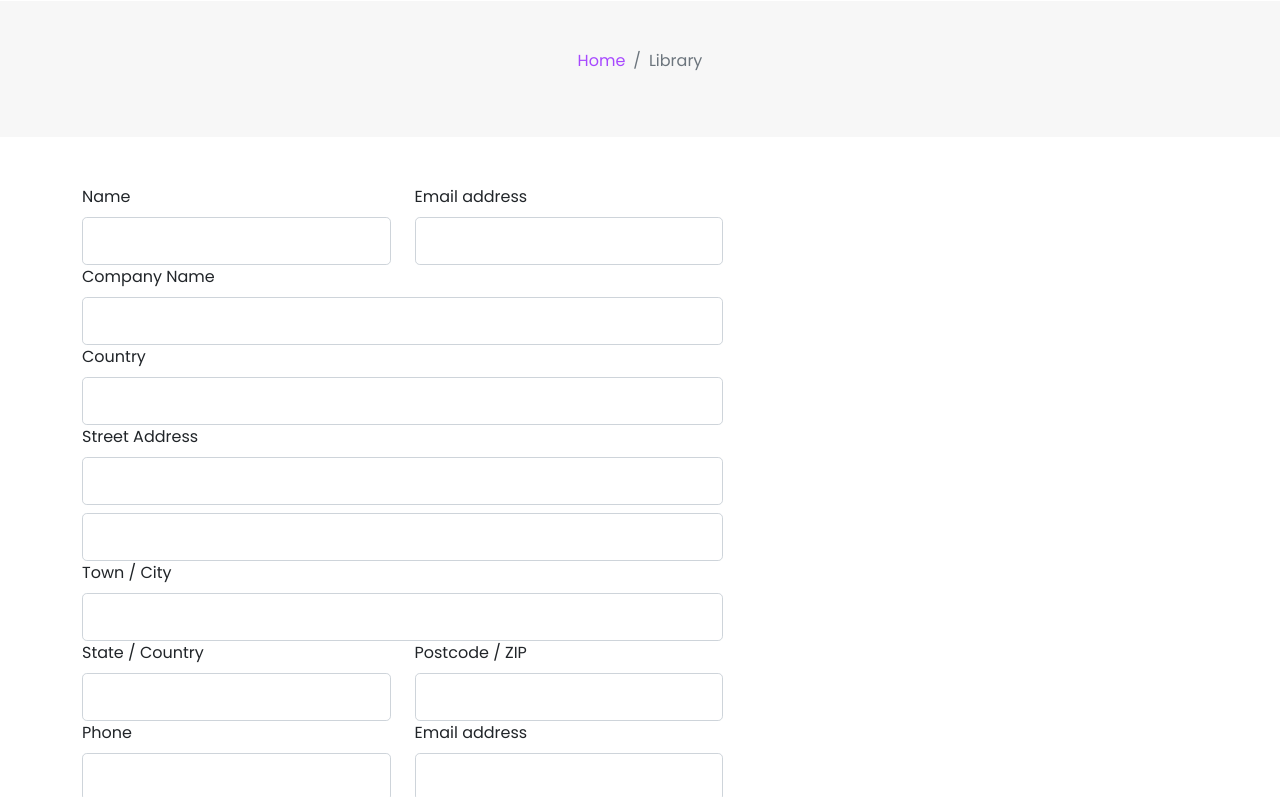
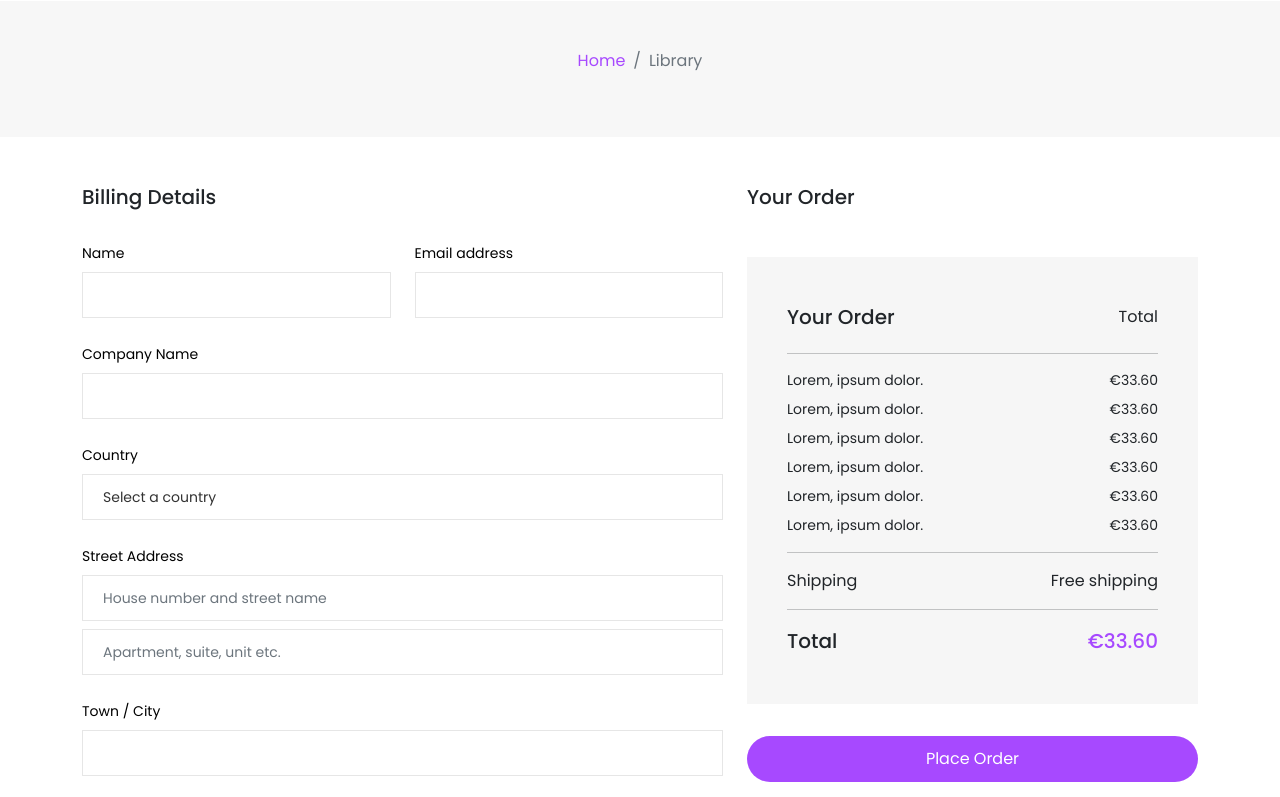
Before and after one commit to devTawhid/E-commerce-design, a website: page check-out.html in a window 1280 px wide. Shown: the part 136-933 px from the top of the page. Drawn offline with nearby package versions, Linux system fonts and the light colour scheme.

Commit message:
finished the checkout page

```diff
--- a/check-out.html
+++ b/check-out.html
@@ -291,82 +291,144 @@
     <div class="container">
         <div class="row py-5">
             <div class="col-7">
-                <form action="">
+
+                <h5>Billing Details</h5>
+
+                <form action="" class="checkout-form">
 
                     <div class="row">
 
-                        <div class="col-6">
+                        <div class="col-6 mt-4">
                             <label for="name" class="form-label">Name</label>
-                            <input id="name" type="text" class="form-control form-control-lg">
+                            <input type="text" class="form-control form-control-lg">
                         </div>
 
 
-                        <div class="col-6">
+                        <div class="col-6 mt-4">
                             <label for="name" class="form-label">Email address</label>
-                            <input id="name" type="text" class="form-control form-control-lg">
+                            <input type="text" class="form-control form-control-lg">
                         </div>
 
-                        <div class="col-12">
+                        <div class="col-12 mt-4">
                             <label for="name" class="form-label">Company Name</label>
-                            <input id="name" type="text" class="form-control form-control-lg">
+                            <input type="text" class="form-control form-control-lg">
                         </div>
 
 
-                        <div class="col-12">
+                        <div class="col-12 mt-4">
                             <label for="name" class="form-label">Country</label>
-                            <input id="name" type="text" class="form-control form-control-lg">
+                            <select class="form-control form-control-lg">
+                                <option>Select a country</option>
+                                <option>Azerbaijan</option>
+                                <option>Bahamas</option>
+                                <option>Bahrain</option>
+                                <option>Bangladesh</option>
+                                <option>Barbados</option>
+                            </select>
                         </div>
 
 
-                        <div class="col-12">
+                        <div class="col-12 mt-4">
                             <label for="name" class="form-label">Street Address</label>
-                            <input id="name" type="text" class="form-control form-control-lg">
-                            <input id="name" type="text" class="mt-2 form-control form-control-lg">
+                            <input placeholder="House number and street name" id="name" type="text" class="form-control form-control-lg">
+                            <input placeholder="Apartment, suite, unit etc." type="text" class="mt-2 form-control form-control-lg">
                         </div>
 
 
-                        <div class="col-12">
+                        <div class="col-12 mt-4">
                             <label for="name" class="form-label">Town / City</label>
-                            <input id="name" type="text" class="form-control form-control-lg">
+                            <input type="text" class="form-control form-control-lg">
                         </div>
 
 
-                        <div class="col-6">
+                        <div class="col-6 mt-4">
                             <label for="name" class="form-label">State / Country</label>
-                            <input id="name" type="text" class="form-control form-control-lg">
+                            <input type="text" class="form-control form-control-lg">
                         </div>
 
 
-                        <div class="col-6">
+                        <div class="col-6 mt-4">
                             <label for="name" class="form-label">Postcode / ZIP</label>
-                            <input id="name" type="text" class="form-control form-control-lg">
+                            <input type="text" class="form-control form-control-lg">
                         </div>
 
 
-                        <div class="col-6">
+                        <div class="col-6 mt-4">
                             <label for="name" class="form-label">Phone</label>
-                            <input id="name" type="text" class="form-control form-control-lg">
+                            <input type="text" class="form-control form-control-lg">
                         </div>
 
 
-                        <div class="col-6">
+                        <div class="col-6 mt-4">
                             <label for="name" class="form-label">Email address</label>
-                            <input id="name" type="text" class="form-control form-control-lg">
+                            <input type="text" class="form-control form-control-lg">
                         </div>
 
+                        <h5 class="mt-4">Additional notes</h5>
 
-                        <div class="col-12">
+                        <div class="col-12 mt-4">
                             <label for="name" class="form-label">Order Notes</label>
-                            <textarea name="" id="" cols="77" rows="4"></textarea>
+                            <textarea id="" cols="77" rows="4" value="" class="form-control" placeholder="Notes about your order, e.g. special notes for delivery."></textarea>
                         </div>
-
 
 
                     </div><!--row-->
 
                 </form>
             </div><!--col-7-->
+
             <div class="col-5">
+
+                <h5 class="mb-5">Your Order</h5>
+
+                <div class="Woocheckout-wrapper px-3 py-5">
+                    <div class="container">
+                        <div class="WooOrderdProductList">
+                            <div class="WooOrderdProductList__header">
+                                <h5>Your Order</h5>
+                                <span>Total</span>
+                            </div>
+                            <hr>
+                            <ul class="WooOrderdProductList__list">
+                                <li class="list my-2">
+                                    <span>Lorem, ipsum dolor.</span>
+                                    <span>€33.60</span>
+                                </li>
+                                <li class="list my-2">
+                                    <span>Lorem, ipsum dolor.</span>
+                                    <span>€33.60</span>
+                                </li>
+                                <li class="list my-2">
+                                    <span>Lorem, ipsum dolor.</span>
+                                    <span>€33.60</span>
+                                </li>
+                                <li class="list my-2">
+                                    <span>Lorem, ipsum dolor.</span>
+                                    <span>€33.60</span>
+                                </li>
+                                <li class="list my-2">
+                                    <span>Lorem, ipsum dolor.</span>
+                                    <span>€33.60</span>
+                                </li>
+                                <li class="list my-2">
+                                    <span>Lorem, ipsum dolor.</span>
+                                    <span>€33.60</span>
+                                </li>
+                            </ul>
+                            <hr>
+                            <div class="WooOrderdProductList__shipping">
+                                <span>Shipping</span>
+                                <span>Free shipping</span>
+                            </div>
+                            <hr>
+                            <div class="WooOrderdProductList__total">
+                                <span>Total</span>
+                                <span class="Wootext-primary">€33.60</span>
+                            </div>
+                        </div>
+                    </div>
+                </div>
+                <button class="WooProduct__info__action--cart check-out-button">Place Order</button>
             </div><!--col-5-->
         </div>
     </div>
--- a/scss/_check-out.scss
+++ b/scss/_check-out.scss
@@ -0,0 +1,68 @@
+.checkout-form {
+  input,
+  textarea,
+  select {
+    font-size: 14px;
+    padding-right: 10px;
+    line-height: 28px;
+    padding-left: 20px;
+    color: #333;
+    border-radius: 0;
+    border: 1px solid #e6e6e6;
+    background: transparent none repeat scroll 0 0;
+  }
+  label {
+    font-size: 14px;
+    font-style: normal;
+    line-height: 24px;
+    margin: 0 0 7px;
+    color: #000;
+  }
+  textarea {
+    width: 100%;
+  }
+}
+
+.Woocheckout-wrapper {
+  background: #f6f6f6;
+}
+
+.WooOrderdProductList {
+  &__header,
+  &__shipping,
+  &__total {
+    display: flex;
+    justify-content: space-between;
+  }
+
+  &__total {
+    font-size: 20px;
+    font-weight: 500;
+  }
+
+  &__list {
+    list-style: none;
+    padding-left: 0rem;
+
+    .list {
+      display: flex;
+      justify-content: space-between;
+      font-size: 14px;
+    }
+  }
+}
+
+.check-out-button {
+  margin-top: 2rem;
+  width: 100%;
+  padding: 0.7rem 0rem;
+  font-size: 1rem;
+  background-color: #a749ff;
+  color: white;
+  border: none;
+  border-radius: 100px;
+
+  &:hover {
+    background-color: #333333;
+  }
+}
--- a/scss/main.scss
+++ b/scss/main.scss
@@ -842,3 +842,9 @@ footer {
 
 /*Imporing single product scss*/
 @import "single-product";
+
+/*Imputing check out scss */
+@import "check-out";
+/*Imputing check out scss */
+/*Imputing check out scss */
+/*Imputing check out scss */
```
Also changed, not shown: css/style.css, 1 other file.
